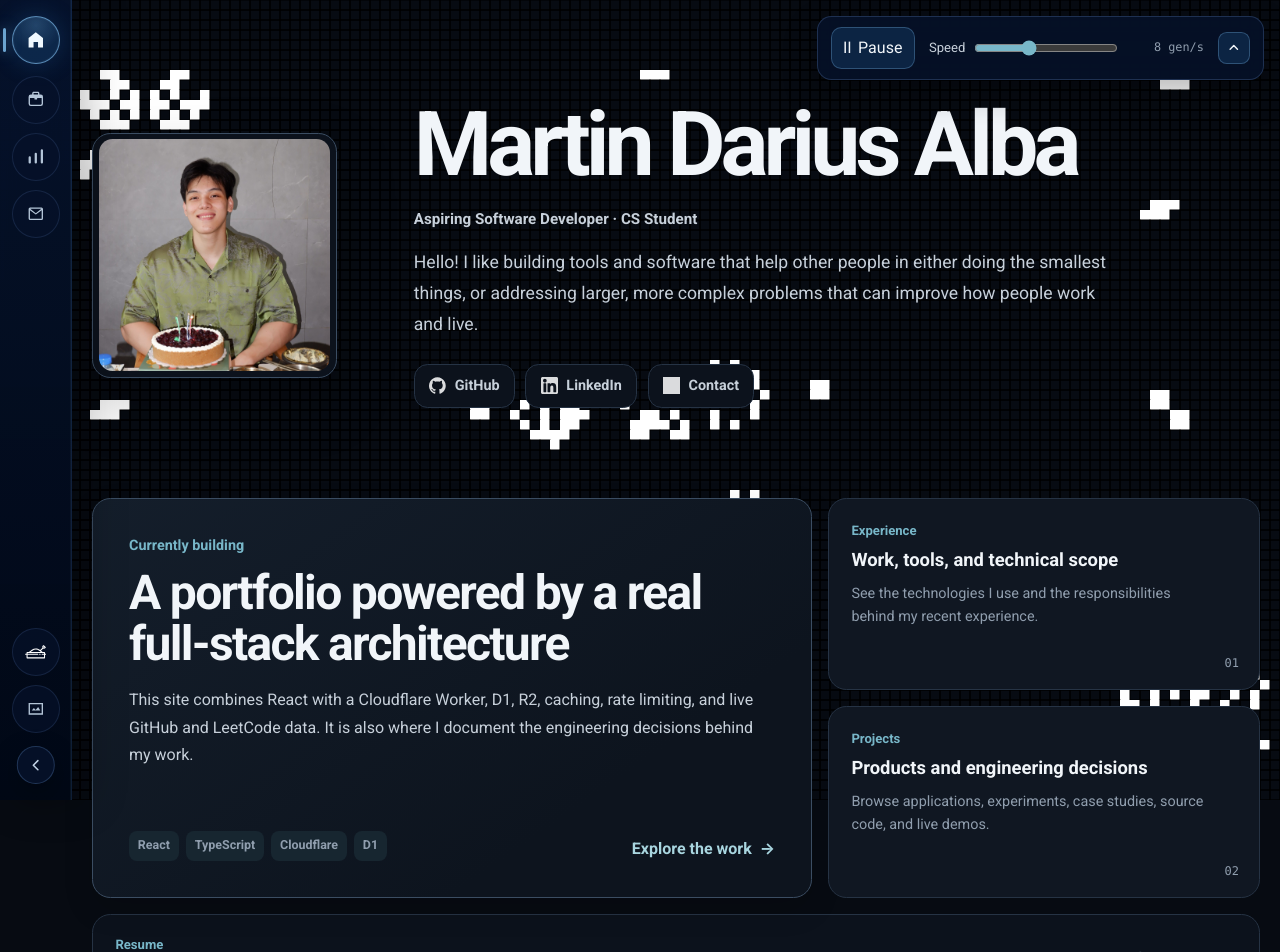
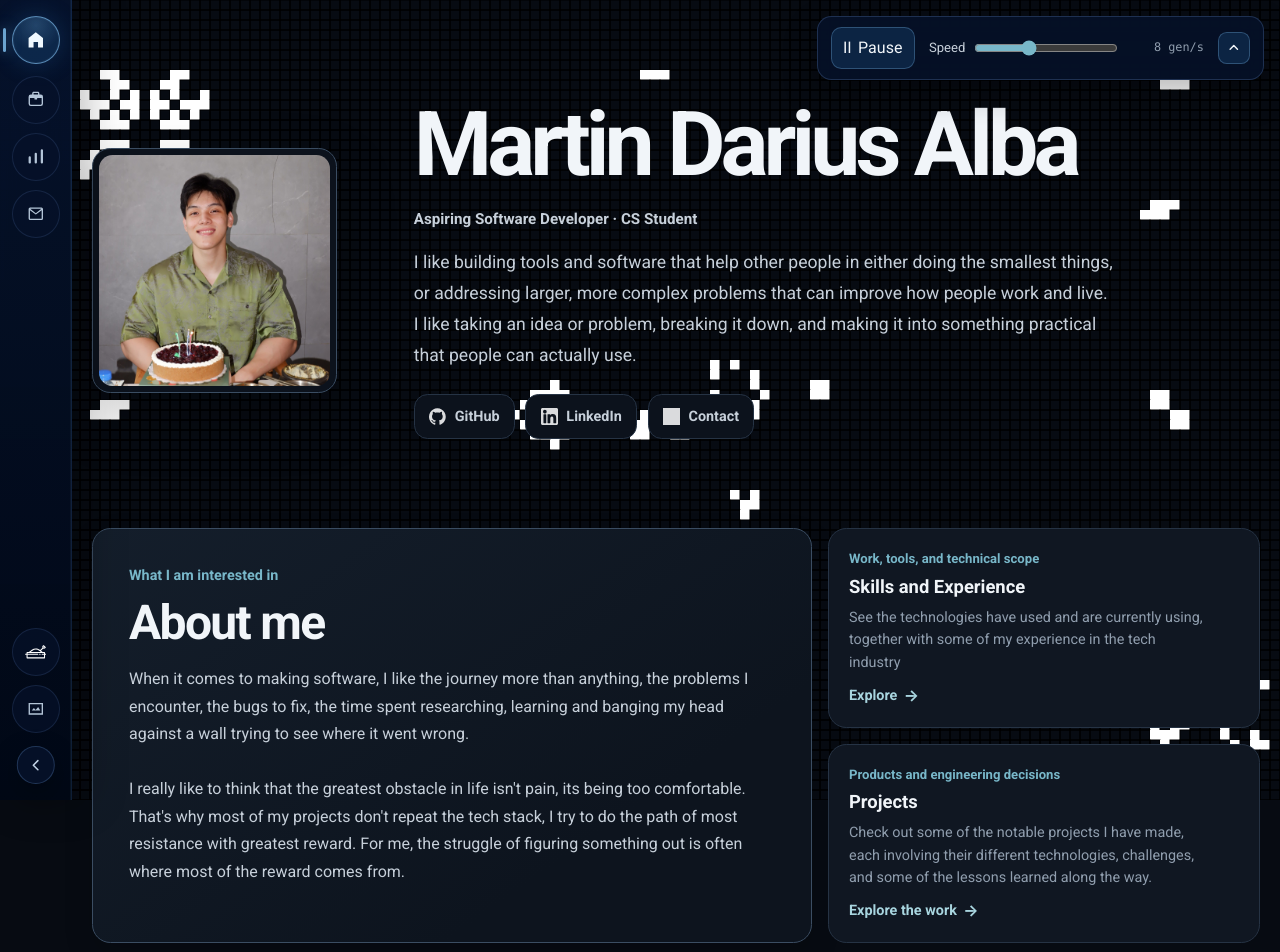
Before and after one commit to LegitAgent/portfolio-website, a React (Vite) app in the folder portfolio/: page / in a window 1280 px wide. Shown: the top 952 px of the page. Built offline with nearby package versions, Linux system fonts and the light colour scheme; grey boxes are pictures that could not be loaded.

Commit message:
chore: finished home page content

```diff
--- a/portfolio/src/pages/Home/Home.css
+++ b/portfolio/src/pages/Home/Home.css
@@ -183,8 +183,8 @@
 
 .homeQuickLinks a {
   position: relative;
-  min-height: 12rem;
-  padding: 1.4rem;
+  min-height: 11rem;
+  padding: 1.25rem;
   display: flex;
   flex-direction: column;
   border: 1px solid var(--color-border);
@@ -211,17 +211,33 @@
 
 .homeQuickLinks strong {
   max-width: 330px;
-  margin-top: 0.45rem;
+  margin-top: 0.35rem;
   font-size: 1.15rem;
   line-height: 1.32;
 }
 
 .homeQuickLinks p {
   max-width: 360px;
-  margin-top: 0.7rem;
+  margin-top: 0.5rem;
   color: var(--color-text-muted);
   font-size: 0.9rem;
   line-height: 1.55;
+}
+
+.homeQuickLinkFooter {
+  margin-top: 0.75rem;
+  display: inline-flex;
+  align-items: center;
+  gap: 0.4rem;
+  color: var(--color-accent-strong);
+  font-family: var(--font-sans);
+  font-size: 0.9rem;
+  font-weight: 700;
+  line-height: 1.3;
+}
+
+.homeQuickLinkFooter span {
+  font-size: 1rem;
 }
 
 .homeQuickLinks i {
--- a/portfolio/src/pages/Home/Home.tsx
+++ b/portfolio/src/pages/Home/Home.tsx
@@ -14,8 +14,9 @@ function Home() {
           <h1 id='home-title'>Martin Darius Alba</h1>
           <p className='currentRole'>Aspiring Software Developer · CS Student</p>
           <p className='introContent'>
-            Hello! I like building tools and software that help other people in either doing the smallest things, or addressing larger, more complex
-            problems that can improve how people work and live.
+            I like building tools and software that help other people in either doing the smallest things, or addressing larger, more complex
+            problems that can improve how people work and live. I like taking an idea or problem, breaking it down, and making it into something practical
+            that people can actually use.
           </p>
 
           <div className='contactLinks' aria-label='Primary links'>
@@ -38,39 +39,38 @@ function Home() {
       <section className='homeOverview' aria-label='Portfolio overview'>
         <article className='homeFeature'>
           <div>
-            <p className='homeFeatureLabel'>Currently building</p>
-            <h2>A portfolio powered by a real full-stack architecture</h2>
+            <p className='homeFeatureLabel'>What I am interested in</p>
+            <h2>About me</h2>
             <p>
-              This site combines React with a Cloudflare Worker, D1, R2, caching, rate limiting, and live GitHub and LeetCode data. It is also where I
-              document the engineering decisions behind my work.
+              When it comes to making software, I like the journey more than anything, the problems I encounter, the bugs to fix, the time spent researching, learning
+              and banging my head against a wall trying to see where it went wrong.
+              <br />
+              <br />
+              I really like to think that the greatest obstacle in life isn't pain, its being too comfortable. That's why most of my projects don't repeat the tech stack,
+              I try to do the path of most resistance with greatest reward. For me, the struggle of figuring something out is often where most of the reward comes from.
             </p>
-          </div>
-          <div className='homeFeatureFooter'>
-            <ul aria-label='Current stack'>
-              <li>React</li>
-              <li>TypeScript</li>
-              <li>Cloudflare</li>
-              <li>D1</li>
-            </ul>
-            <Link to='/projects'>
-              Explore the work
-              <span aria-hidden='true'>→</span>
-            </Link>
           </div>
         </article>
 
         <div className='homeQuickLinks'>
           <Link to='/skills_experience'>
-            <span>Experience</span>
-            <strong>Work, tools, and technical scope</strong>
-            <p>See the technologies I use and the responsibilities behind my recent experience.</p>
-            <i aria-hidden='true'>01</i>
+            <span>Work, tools, and technical scope</span>
+            <strong>Skills and Experience</strong>
+            <p>See the technologies have used and are currently using, together with some of my experience in the tech industry</p>
+            <div className='homeQuickLinkFooter'>
+              Explore <span aria-hidden='true'>→</span>
+            </div>
           </Link>
           <Link to='/projects'>
-            <span>Projects</span>
-            <strong>Products and engineering decisions</strong>
-            <p>Browse applications, experiments, case studies, source code, and live demos.</p>
-            <i aria-hidden='true'>02</i>
+            <span>Products and engineering decisions</span>
+            <strong>Projects</strong>
+            <p>
+              Check out some of the notable projects I have made, each involving their different technologies, challenges, and some of
+              the lessons learned along the way.
+            </p>
+            <div className='homeQuickLinkFooter'>
+              Explore the work <span aria-hidden='true'>→</span>
+            </div>
           </Link>
         </div>
       </section>
@@ -78,7 +78,7 @@ function Home() {
       <Link to='/resume' className='resumeViewer'>
         <div>
           <span>Resume</span>
-          <strong>A concise overview of my education, technical work, and experience.</strong>
+          <strong>A closer look to my education, technical experience, professional work, and some of the skills I have gained along the way.</strong>
         </div>
         <span aria-hidden='true'>Open resume →</span>
       </Link>
```
